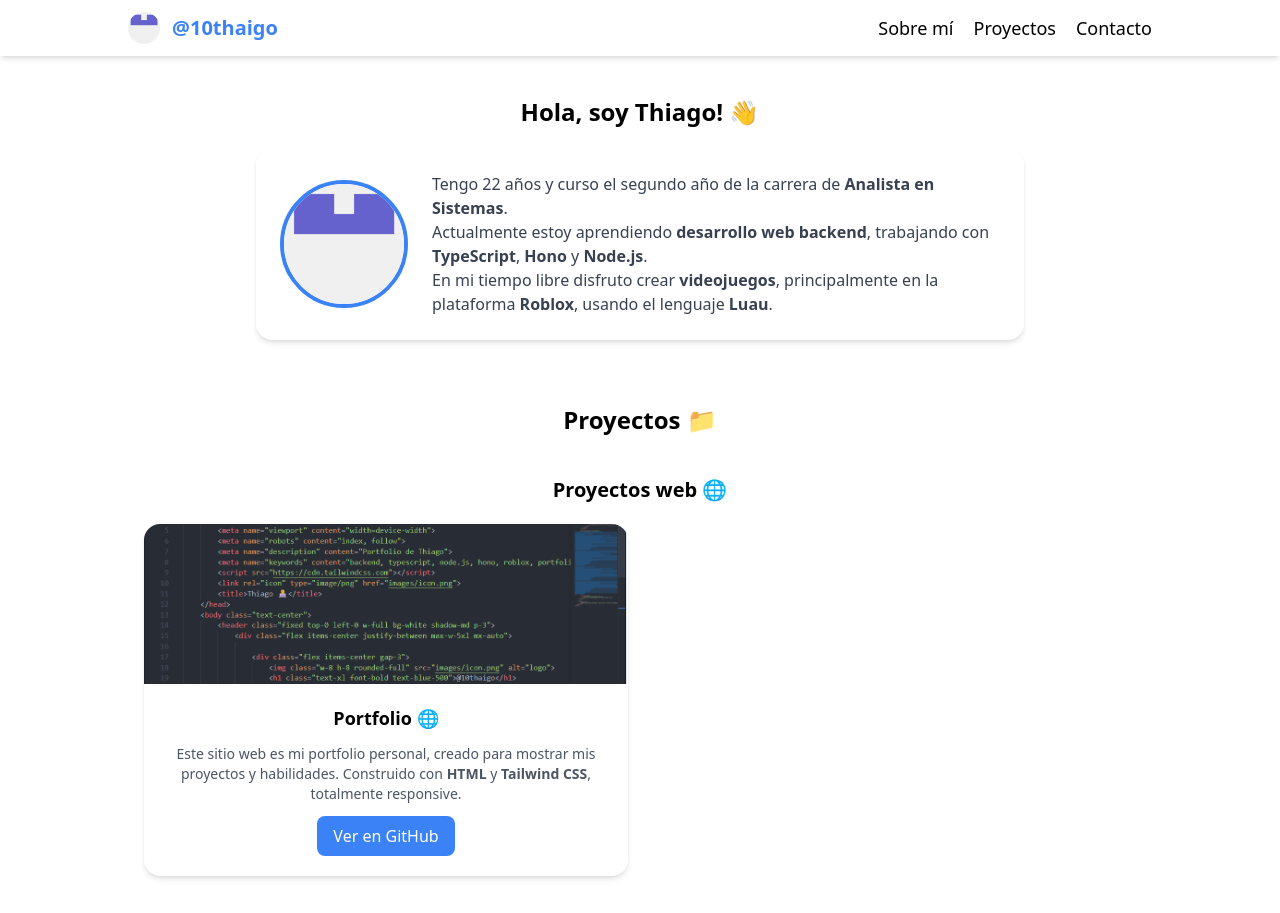
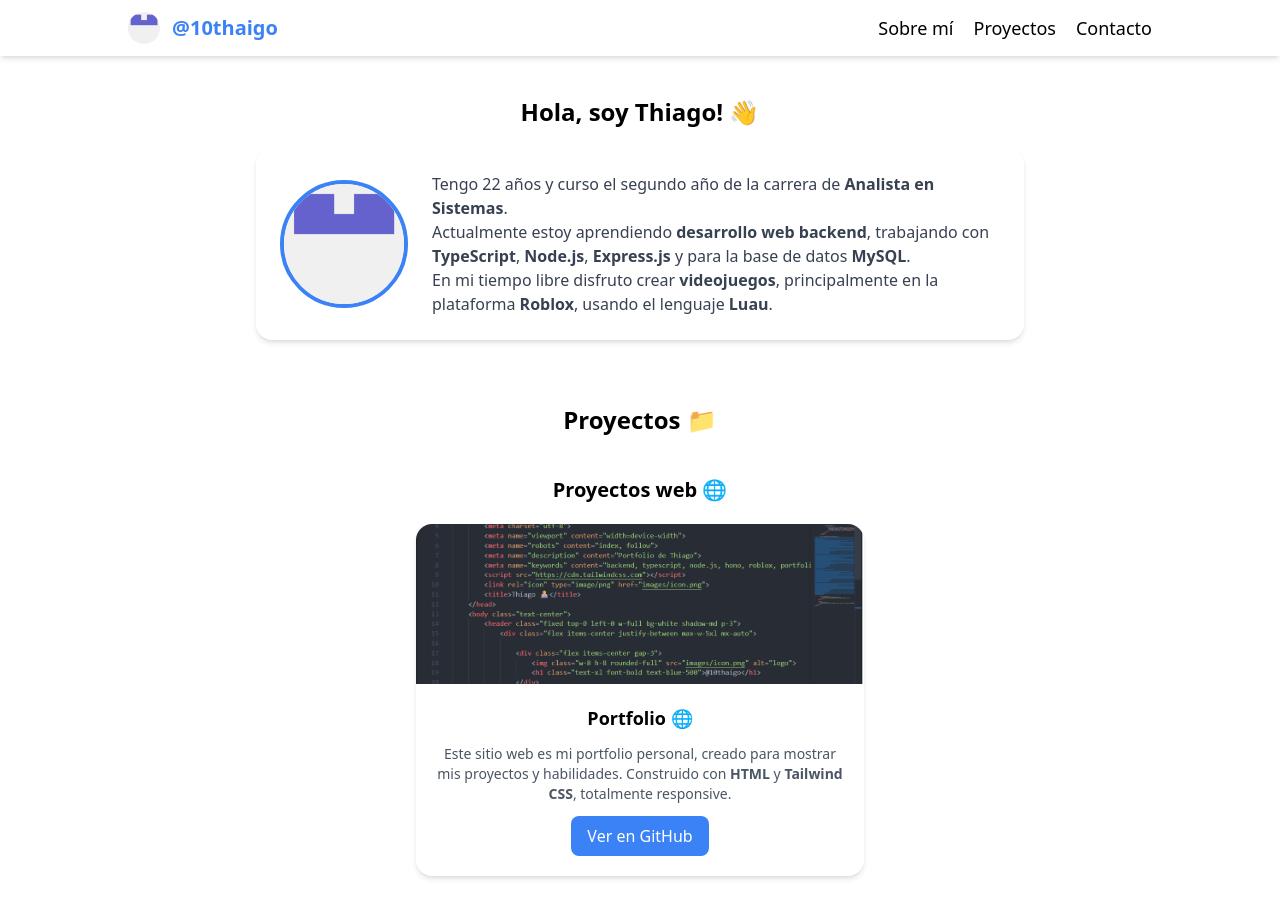
Before and after one commit to 10thaigo/portfolio.github.io, a plain HTML site: page index.html in a window 1280 px wide. Shown: the top 913 px of the page. Drawn offline with nearby package versions, Linux system fonts and the light colour scheme.

Commit message:
actualizo tecnologías

```diff
--- a/index.html
+++ b/index.html
@@ -40,7 +40,7 @@
                         <div class="space-y-3">
                             <p class="text-gray-700 space-y-2">
                                 Tengo 22 años y curso el segundo año de la carrera de <strong>Analista en Sistemas</strong>.<br>
-                                Actualmente estoy aprendiendo <strong>desarrollo web backend</strong>, trabajando con <strong>TypeScript</strong>, <strong>Hono</strong> y <strong>Node.js</strong>.<br>
+                                Actualmente estoy aprendiendo <strong>desarrollo web backend</strong>, trabajando con <strong>TypeScript</strong>, <strong>Node.js</strong>, <strong>Express.js</strong> y para la base de datos <strong>MySQL</strong>.<br>
                                 En mi tiempo libre disfruto crear <strong>videojuegos</strong>, principalmente en la plataforma <strong>Roblox</strong>, usando el lenguaje <strong>Luau</strong>.
                             </p>
                         </div>
@@ -54,21 +54,27 @@
                 <!-- proyectos web -->
                 <div>
                     <h3 class="text-xl font-semibold mb-5">Proyectos web 🌐</h3>
-                    <div class="grid md:grid-cols-2 gap-6">
+                    <div class="flex justify-center">
+                        <div class="w-full max-w-md">
+                            <div class="grid grid-cols-1 gap-6">
                                 <article class="bg-white rounded-2xl shadow-md overflow-hidden hover:shadow-lg transition">
                                     <img src="images/projects/portfolio.png" alt="Portfolio personal" class="w-full h-40 object-cover">
                                     <div class="p-5 space-y-3">
-                                <h4 class="text-lg font-bold">Portfolio 🌐</h4>
-                                <p class="text-gray-600 text-sm">
+                                        <h4 class="text-lg font-bold text-center">Portfolio 🌐</h4>
+                                        <p class="text-gray-600 text-sm text-center">
                                             Este sitio web es mi portfolio personal, creado para mostrar mis proyectos y habilidades.
                                             Construido con <strong>HTML</strong> y <strong>Tailwind CSS</strong>, totalmente responsive.
                                         </p>
+                                        <div class="text-center">
                                             <a href="https://github.com/10thaigo/portfolio.github.io" target="_blank" rel="noreferrer"
                                             class="inline-block bg-blue-500 text-white px-4 py-2 rounded-lg hover:bg-blue-600 transition">
                                                 Ver en GitHub
                                             </a>
                                         </div>
+                                    </div>
                                 </article>
+                            </div>
+                        </div>
                     </div>
                 </div>
 
```
Lines whose indentation alone changed are shown as unchanged.
